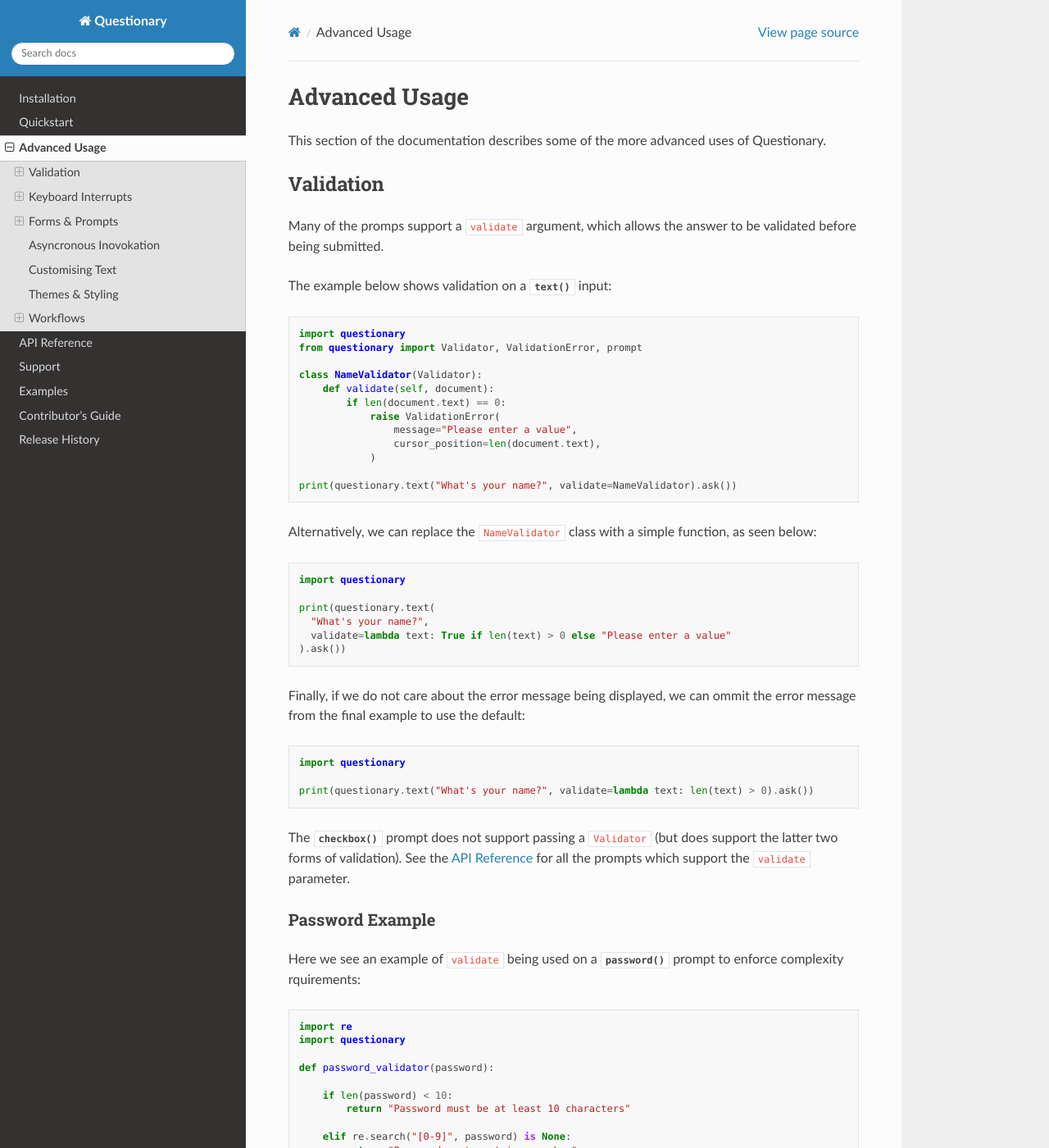
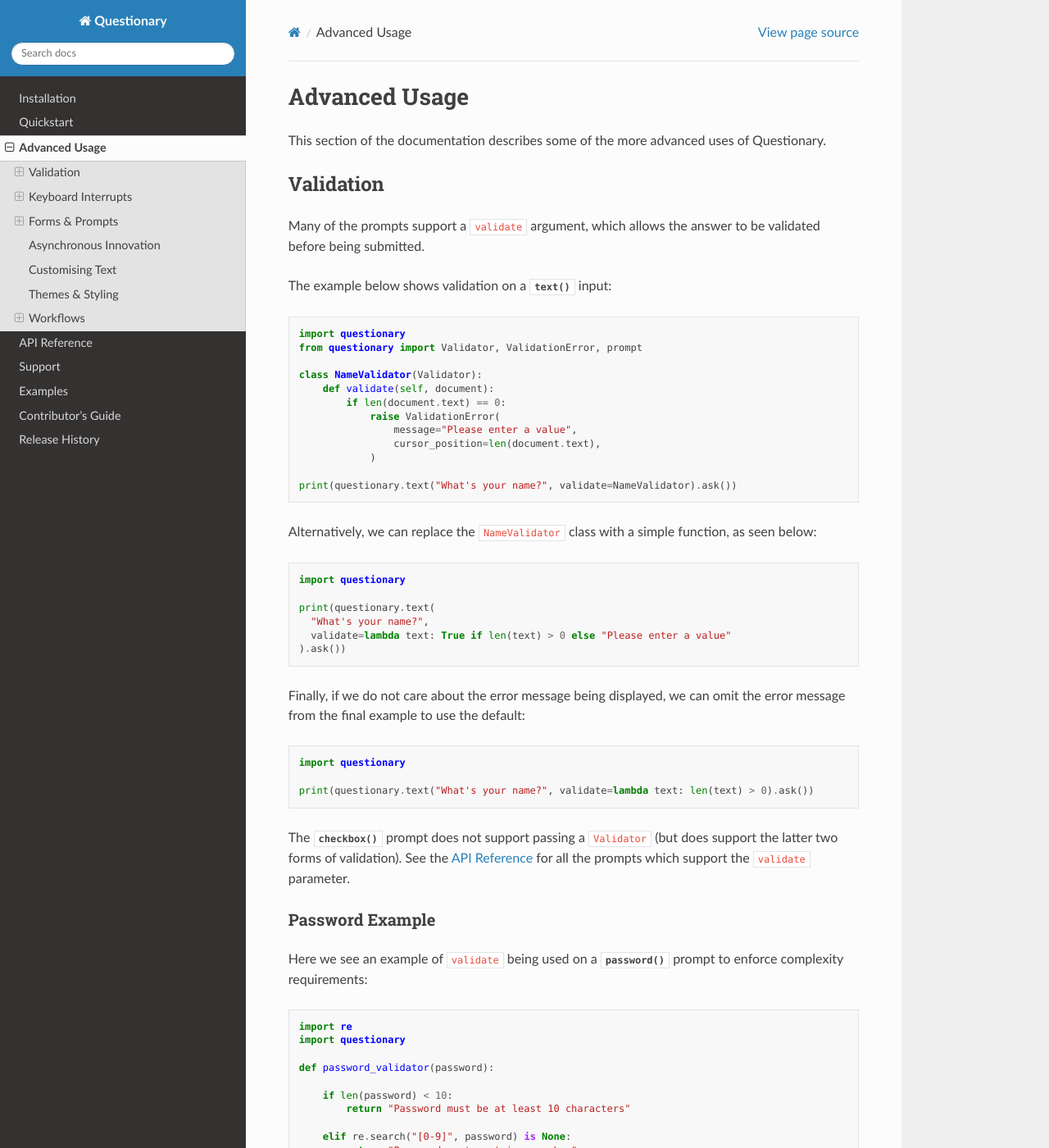
Before and after one commit to tmbo/questionary, a Sphinx documentation site: the page built from docs/source/pages/advanced.rst, in a window 1280 px wide and 1400 px high. Shown: the whole window at 82% size. Built offline with Sphinx 7.4.7 and the Read the Docs theme 2.0.0, drawn with Linux system fonts in a browser that asks for light colours; some of the changed text lies outside the part shown.

Commit message:
Fixed typos

```diff
--- a/docs/source/pages/advanced.rst
+++ b/docs/source/pages/advanced.rst
@@ -8,7 +8,7 @@
 Validation
 ##########
 
-Many of the promps support a :code:`validate` argument, which allows
+Many of the prompts support a :code:`validate` argument, which allows
 the answer to be validated before being submitted.
 
 The example below shows validation on a :meth:`~questionary.text` input:
@@ -40,7 +40,7 @@
     validate=lambda text: True if len(text) > 0 else "Please enter a value"
   ).ask())
 
-Finally, if we do not care about the error message being displayed, we can ommit
+Finally, if we do not care about the error message being displayed, we can omit
 the error message from the final example to use the default:
 
 .. code-block:: python3
@@ -58,7 +58,7 @@
 ****************
 
 Here we see an example of :code:`validate` being used on a
-:meth:`~questionary.password` prompt to enforce complexity rquirements:
+:meth:`~questionary.password` prompt to enforce complexity requirements:
 
 .. code-block:: python3
 
@@ -191,7 +191,7 @@
   print(answers)
 
 
-Asyncronous Inovokation
+Asynchronous Innovation
 #######################
 
 :class:`questionary.Question` and :class:`questionary.Form` have
--- a/docs/source/pages/release_history.rst
+++ b/docs/source/pages/release_history.rst
@@ -140,4 +140,4 @@
 * Added python interface.
 * Added dict style question creation.
 * Improved the documentation.
-* More tests and automatic travis test execution.
+* More tests and automatic Travis test execution.
```
Also changed, not shown: other parts of docs/source/pages/advanced.rst (+5 -5 lines), other parts of docs/source/pages/release_history.rst (+1 -1 lines).
